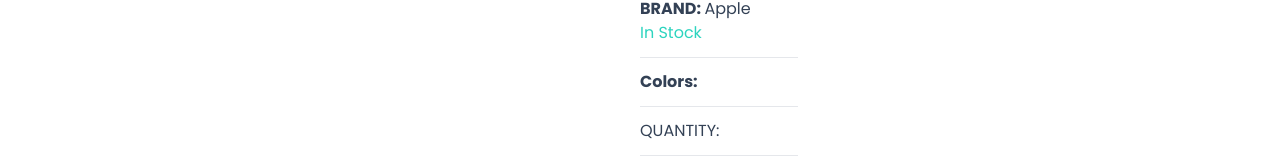
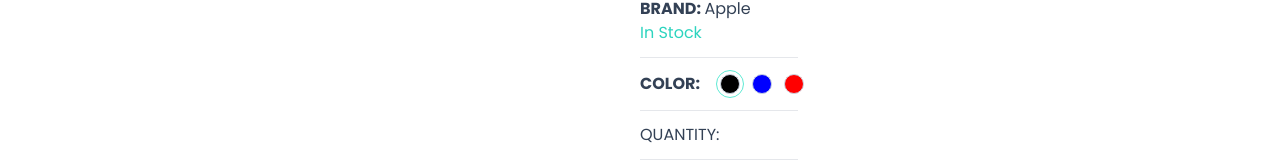
Before and after one commit to Ella-1/E-Shop, a Next.js app: page /product/1 in a window 1280 px wide. Shown: the part 570-730 px from the top of the page. Built offline with nearby package versions, Linux system fonts and the light colour scheme; a web font is replaced by a local one.

Commit message:
cart product

```diff
--- /dev/null
+++ b/app/components/products/setColors.tsx
@@ -0,0 +1,35 @@
+"use client";
+import React from "react";
+import {
+  selectedImgType,
+  CartProductTypes,
+} from "@/app/product/[prouctid]/ProductDetails";
+
+interface SetColorProps {
+  images: selectedImgType[];
+  cartProduct: CartProductTypes;
+  handColorSelect: (value: selectedImgType) => void;
+}
+
+const SetColors: React.FC<SetColorProps> = ({
+  images,
+  cartProduct,
+  handColorSelect,
+}) => {
+  return <div>
+    <div className="flex gap-4 items-center">
+        <span className="font-semibold"> COLOR: </span>
+        <div className="flex gap-1">
+            {images.map((image) => {
+           return (
+            <div className={`h-7 w-7 rounded-full border-teal-300 flex items-center justify-center ${cartProduct.selectedImg.color === image.color? 'border-[1.5px]' : 'border-none'}`}>
+                <div style={{background: image.colorCode}} className="h-5 w-5 rounded-full border-[1.2px] border-slate-300 cursor-pointer"></div>
+
+            </div>
+           )
+        })}
+        </div>
+    </div>
+  </div>;
+};
+export default SetColors;
--- a/app/product/[prouctid]/ProductDetails.tsx
+++ b/app/product/[prouctid]/ProductDetails.tsx
@@ -1,12 +1,14 @@
 "use client";
 import { Rating } from "@mui/material";
-import React, { useState } from "react";
+import React, { useCallback, useState } from "react";
+import SetColors from "@/app/components/products/setColors";
+
 
 interface ProductDetailsProps {
   product: any;
 }
 
-export type CartProduct = {
+export type CartProductTypes = {
   id: string;
   name: string;
   description: string;
@@ -22,8 +24,10 @@ export type selectedImgType = {
   colorCode: string;
   image: string;
 };
+
+
 const ProductDetails: React.FC<ProductDetailsProps> = ({ product }) => {
-  const [cartProduct, setCartProduct] = useState<CartProduct>({
+  const [cartProduct, setCartProduct] = useState<CartProductTypes>({
     id: product.id,
     name: product.name,
     description: product.description,
@@ -33,6 +37,8 @@ const ProductDetails: React.FC<ProductDetailsProps> = ({ product }) => {
     quantity: 1,
     price: product.price,
   });
+
+  const handColorSelect = useCallback((value: selectedImgType) => {}, [cartProduct.selectedImg])
 
   // function for breaking lines
   const Horizontal = () => {
@@ -77,9 +83,12 @@ const ProductDetails: React.FC<ProductDetailsProps> = ({ product }) => {
         </div>
 
         <Horizontal />
-        <div>
-          <span className="font-semibold">Colors: </span>
-        </div>
+
+            <SetColors
+                 handColorSelect={handColorSelect}
+                 cartProduct={cartProduct}
+                 images={product.images}
+            />
         <Horizontal />
         <div>QUANTITY: </div>
         <Horizontal />
```
